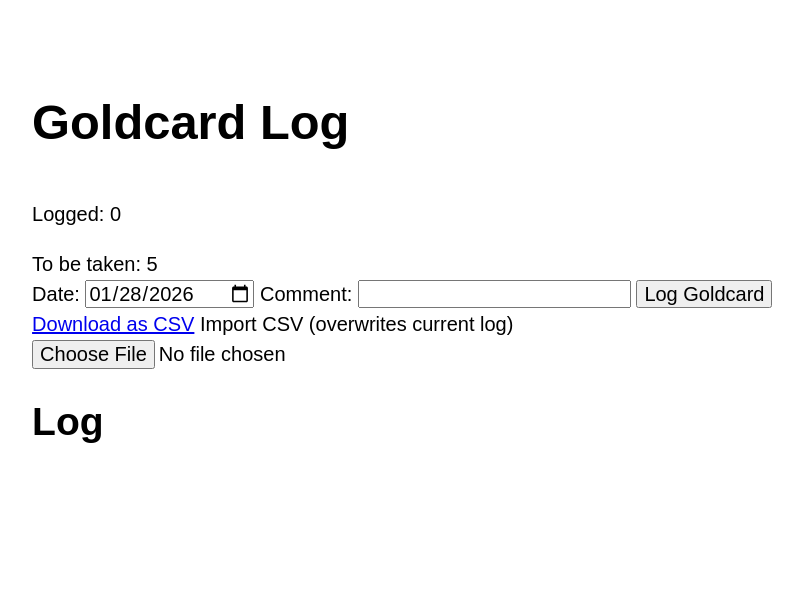
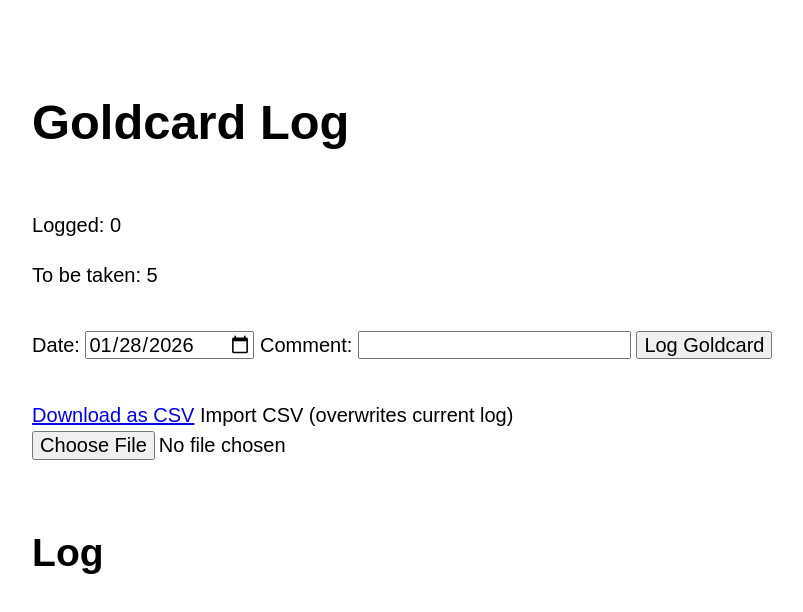
Before and after one commit to erkannt/goldcards-log, a Svelte app: page / in a window 1280 px wide. Shown: the top 612 px of the page, without its empty margins (203-1006 px from the left). Built offline with nearby package versions, Linux system fonts and the light colour scheme.

Commit message:
Introduce stack util to space vertically

```diff
--- a/src/App.svelte
+++ b/src/App.svelte
@@ -45,16 +45,24 @@
 	}
 </script>
 
-<main class="container">
+<main class="stack">
 	<h1>Goldcard Log</h1>
 
-	<BudgetDisplay loggedCount={goldcards.current.length} budget={goldcardBudget} />
+	<section>
+		<BudgetDisplay loggedCount={goldcards.current.length} budget={goldcardBudget} />
+	</section>
 
-	<CardLogger onAddCard={addGoldCard} />
+	<section>
+		<CardLogger onAddCard={addGoldCard} />
+	</section>
 
-	<CsvImportExport cards={goldcards.current} onImport={handleImport} />
+	<section>
+		<CsvImportExport cards={goldcards.current} onImport={handleImport} />
+	</section>
 
-	<GoldcardLog {byIsoWeek} />
+	<section>
+		<GoldcardLog {byIsoWeek} />
+	</section>
 </main>
 
 <style>
--- /dev/null
+++ b/src/styles/layout-utilities.css
@@ -0,0 +1,13 @@
+.stack {
+	display: flex;
+	flex-direction: column;
+	justify-content: flex-start;
+}
+
+.stack > * {
+	margin-block: 0;
+}
+
+.stack > * + * {
+	margin-block-start: var(--stack-space, var(--space-l));
+}
--- a/src/styles/main.css
+++ b/src/styles/main.css
@@ -1,3 +1,4 @@
-@import "reset.css";
-@import "utopia.css";
-@import "defaults.css";
+@import 'reset.css';
+@import 'utopia.css';
+@import 'defaults.css';
+@import 'layout-utilities.css';
```
